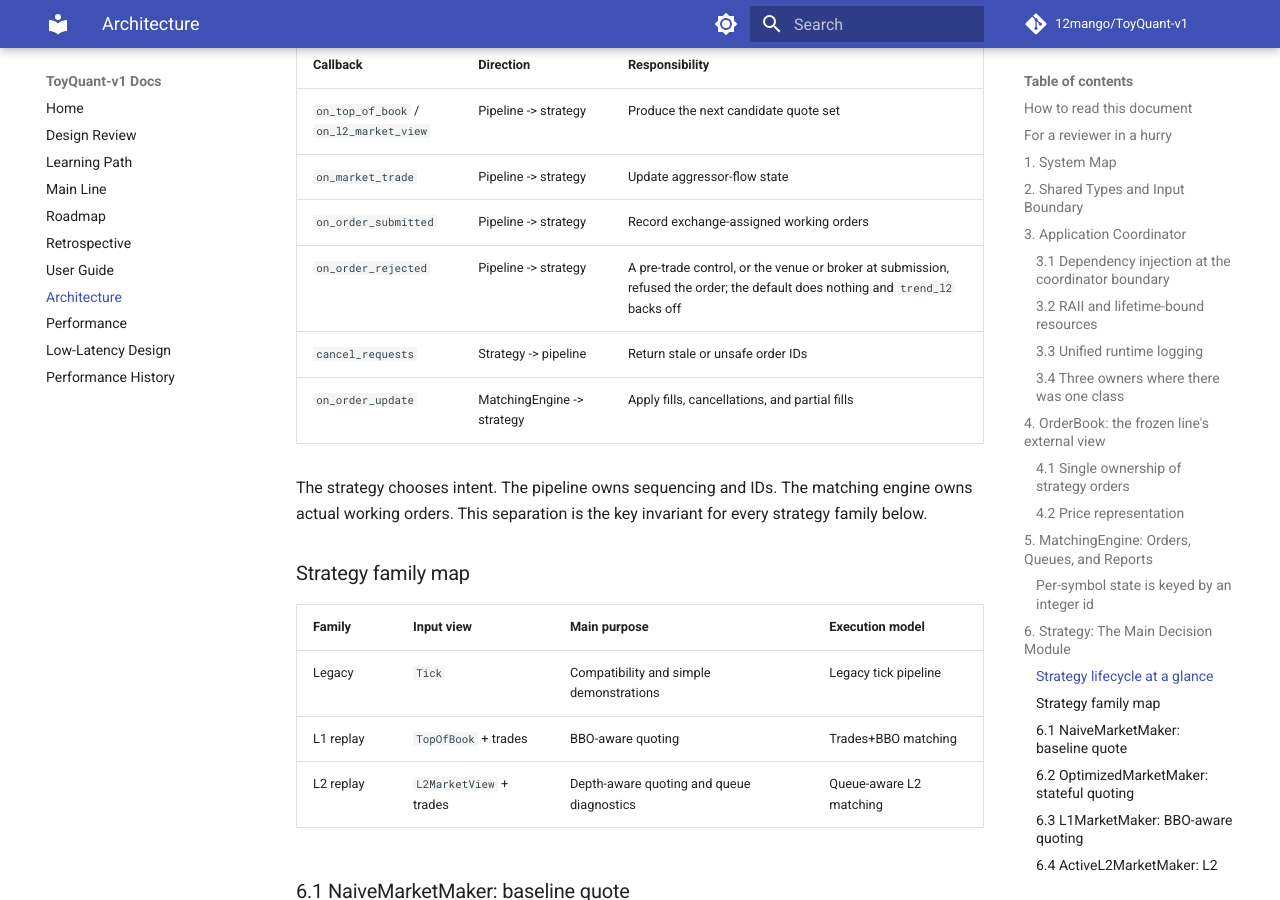
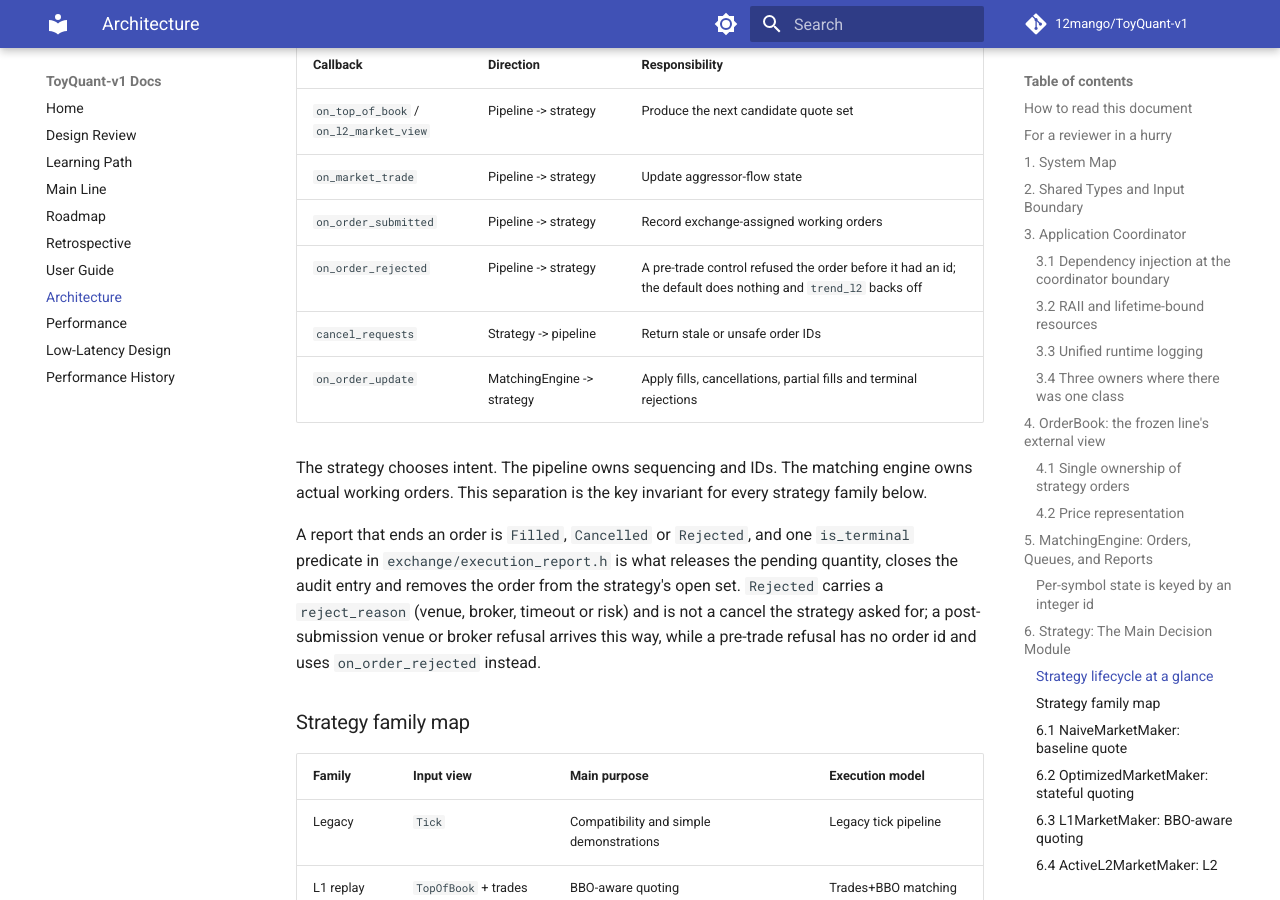
Before and after one commit to 12mango/ToyQuant-v1, an MkDocs documentation site: the page built from docs/ARCHITECTURE.md, in a window 1280 px wide and 900 px high, scrolled down 22187 px. Built offline with MkDocs 1.6.1 and Material for MkDocs 9.7.7, drawn with Linux system fonts in a browser that asks for light colours; comment, search, counter and statistics services are not loaded; some of the changed text lies outside the part shown.

Commit message:
exchange,app,strategy,lines,tests,docs: One terminal order state, with rejection as a first-class report
`ExecType` gains `Rejected` and `RejectReason`; `is_terminal` is the one predicate that releases the pending
quantity, closes the ledger audit and clears a strategy's open order. `handle_rejected_order` now reports a
venue or broker refusal as `Rejected` instead of `Cancelled`, so a strategy can tell a refusal from a cancel
it asked for; `trend_l2` backs off on it and every strategy family clears the open set on it. The gateway
treats `Rejected` as a terminal answer, and `[EXECUTION]` appends `audited_rejected_orders` only when it is
non-zero, so every run without a refusal keeps its recorded line.

`order_state_test` drives a broker that refuses every order with a position limit of one order: the first
refusal must release the gate's reservation so the second order is submitted, which is the leak the old
cancel path could hide. It also checks the ledger count, the strategy's open set and the empty working-order
count after each refusal.

Tests: ctest 26/26; `tools/verify_l2.sh fast` tier0/tier1 OK.

```diff
--- a/CMakeLists.txt
+++ b/CMakeLists.txt
@@ -206,6 +206,7 @@
 
 add_toy_test(trend_l2_test)
 add_toy_test(risk_pipeline_test)
+add_toy_test(order_state_test)
 add_toy_test(paper_broker_test)
 add_toy_test(order_gateway_test)
 add_toy_test(matching_engine_test)
--- a/docs/ARCHITECTURE.md
+++ b/docs/ARCHITECTURE.md
@@ -819,12 +819,18 @@
 | `on_top_of_book` / `on_l2_market_view` | Pipeline -> strategy | Produce the next candidate quote set |
 | `on_market_trade` | Pipeline -> strategy | Update aggressor-flow state |
 | `on_order_submitted` | Pipeline -> strategy | Record exchange-assigned working orders |
-| `on_order_rejected` | Pipeline -> strategy | A pre-trade control, or the venue or broker at submission, refused the order; the default does nothing and `trend_l2` backs off |
+| `on_order_rejected` | Pipeline -> strategy | A pre-trade control refused the order before it had an id; the default does nothing and `trend_l2` backs off |
 | `cancel_requests` | Strategy -> pipeline | Return stale or unsafe order IDs |
-| `on_order_update` | MatchingEngine -> strategy | Apply fills, cancellations, and partial fills |
+| `on_order_update` | MatchingEngine -> strategy | Apply fills, cancellations, partial fills and terminal rejections |
 
 The strategy chooses intent. The pipeline owns sequencing and IDs. The matching engine owns actual
 working orders. This separation is the key invariant for every strategy family below.
+
+A report that ends an order is `Filled`, `Cancelled` or `Rejected`, and one `is_terminal` predicate in
+`exchange/execution_report.h` is what releases the pending quantity, closes the audit entry and removes
+the order from the strategy's open set. `Rejected` carries a `reject_reason` (venue, broker, timeout or
+risk) and is not a cancel the strategy asked for; a post-submission venue or broker refusal arrives this
+way, while a pre-trade refusal has no order id and uses `on_order_rejected` instead.
 
 ### Strategy family map
 
@@ -1356,6 +1362,7 @@
 | `queue_ahead_consumed` | L2 market volume absorbed ahead of local maker orders | L2 runtime and benchmark summary |
 | `buy_queue_ahead_levels_cleared`, `sell_queue_ahead_levels_cleared` | Number of price levels whose external queue reached zero | L2 runtime and benchmark summary |
 | `audited_orders`, `audited_filled_orders`, `audited_cancelled_orders` | Order lifecycle terminal-state counts | Runtime summary |
+| `audited_rejected_orders` | Orders that ended in a venue, broker or timeout rejection, appended to `[EXECUTION]` only when non-zero. A rejection is terminal like a cancel but is not one the strategy asked for, which is why it has its own count and its own `RejectReason` | Runtime summary |
 | `cancelled_after_fill_orders`, `cancelled_before_fill_orders` | Cancelled orders split by whether they had a fill | Runtime summary |
 | `orders_that_filled`, `filled_orders_by_size` | Filled order instances (a modification or a cancel and replace makes a new one) and their histogram in `count/quantity` buckets of `<=50, 51-99, 100-199, 200-499, 500-999, 1000+` shares, which is what a broker's minimum per order is charged on | Runtime summary |
 | `min_commission_orders`, `min_commission_paid` | Orders charged a schedule's floor under one order's commission, and what that floor added. Zero unless `--fee-schedule=min=...` names one; the charge itself is booked to `fees_paid` and `cash` when the order ends, because that is when the order's total is known | Runtime summary |
```
Also changed, not shown: CHANGELOG.md (+8 -0 lines), docs/DESIGN_REVIEW.md (+4 -4 lines), docs/MAINLINE.md (+1 -1 lines), docs/USER_GUIDE.md (+4 -1 lines), 12 other files.
